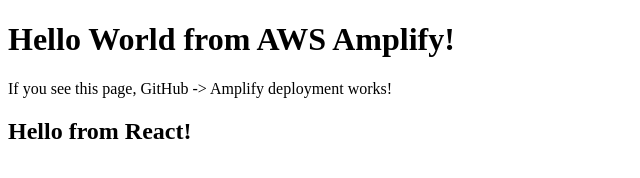
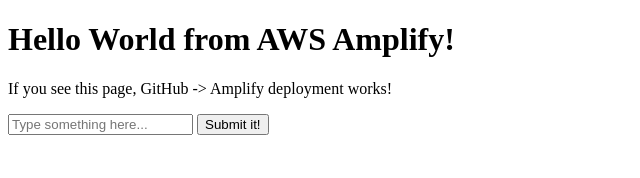
Before and after one commit to sshu2017/data-collection-app, a plain HTML site: page index.html in a window 1280 px wide. Shown: the whole page, without its empty margins (0-640 px from the left). Drawn offline with nearby package versions, Linux system fonts and the light colour scheme.

Commit message:
add button

```diff
--- a/index.html
+++ b/index.html
@@ -9,15 +9,56 @@
     <h1>Hello World from AWS Amplify! </h1>
     <p>If you see this page, GitHub -> Amplify deployment works!</p>
 
+    <div id="inputContainer">
+        <input type="text" id="inputText" placeholder="Type something here...">
+        <button id="submitButton" onclick="displayText()">Submit it!</button>
+    </div>
+
+    <div id="displayText"></div>
+
     <div id="app">
-        <!-- <script src="https://unpkg.com/@aws-amplify/ui/dist/aws-amplify-ui.min.js"></script> -->
-        <script src="https://unpkg.com/react@17/umd/react.development.js"></script>
-        <script src="https://unpkg.com/react-dom@17/umd/react-dom.development.js"></script>
+        <!-- <script src="https://unpkg.com/react@17/umd/react.development.js"></script> -->
+        <!-- <script src="https://unpkg.com/react-dom@17/umd/react-dom.development.js"></script> -->
         <script>
-            ReactDOM.render(
-                React.createElement('h2', null, 'Hello from React!'),
-                document.getElementById('app')
-            );
+            // ReactDOM.render(
+            //     React.createElement('h2', null, 'Hello from React!'),
+            //     document.getElementById('app')
+            // );
+
+            async function displayText() {
+                const input = document.getElementById('inputText');
+                const display = document.getElementById('displayText');
+                const text = input.value;
+
+                if (!text) {
+                    display.textContent = "Please enter some text.";
+                    return;
+                }
+
+                display.textContent = "Submitting...";
+
+                try {
+                    const apiUrl = 'https://t0nms74k5c.execute-api.us-west-2.amazonaws.com/prod/submit-text'; // Replace with your API Gateway URL
+                    console.log('text', text);
+                    const response = await fetch(apiUrl, {
+                        method: 'POST',
+                        headers: {
+                            'Content-Type': 'application/json'
+                        },
+                        body: JSON.stringify({ text: text })
+                    });
+                    const result = await response.json();
+
+                    if (response.ok) {
+                        display.textContent = `Submitted text. Case ID: ${result.id}`;
+                        input.value = '';
+                    }else {
+                        display.textContent = `Error: ${result.message || 'Unknown error'}`;
+                    }
+                } catch (error) {
+                    display.textContent = `Error: ${error.message}`;
+                }
+            }
         </script>
     </div>
 </body>
```
Also changed, not shown: 1 other file.
